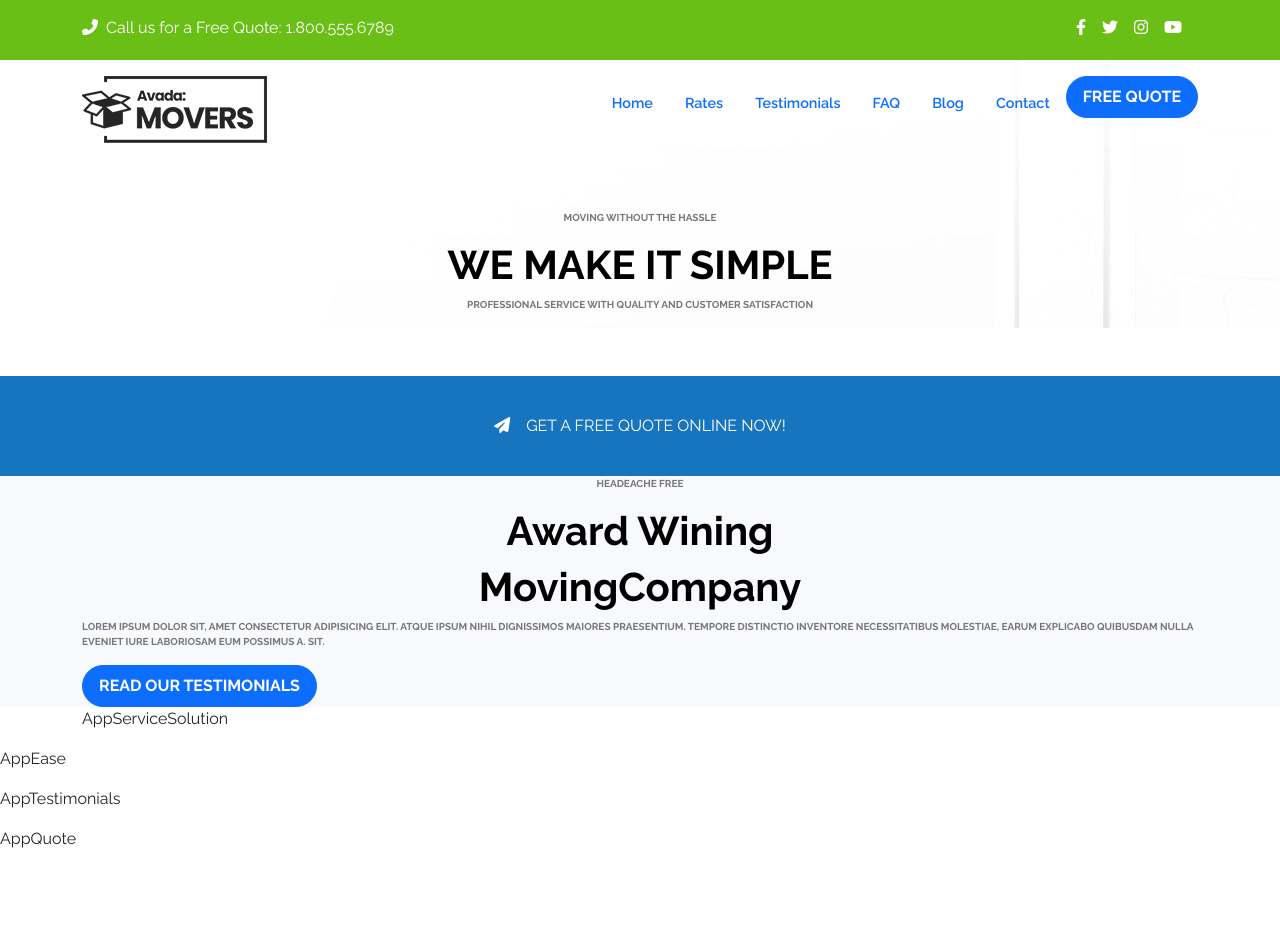
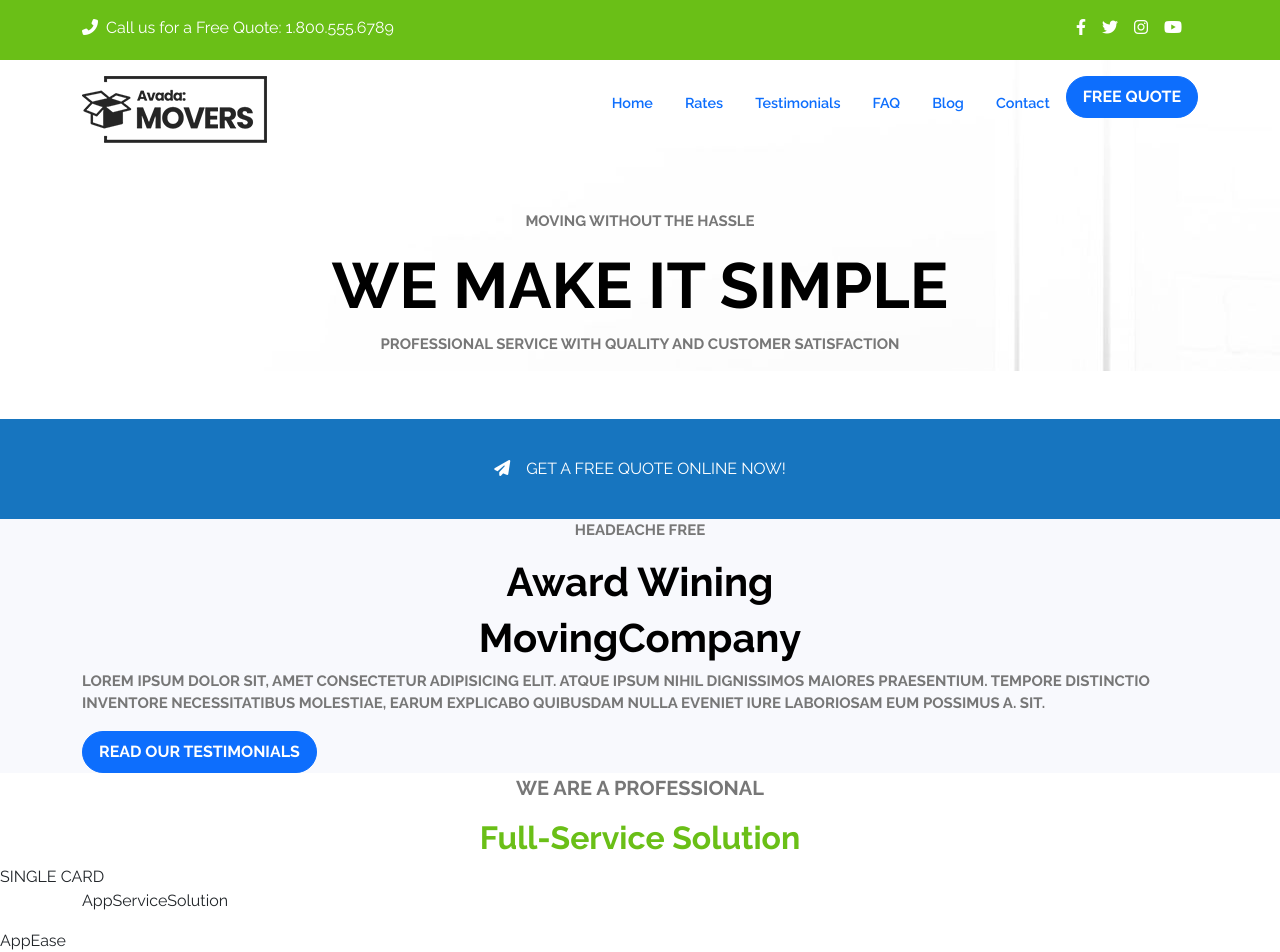
Before and after one commit to DeniseDichiara/proj-html-vuejs, a Vue app: page / in a window 1280 px wide. Shown: the top 952 px of the page. Before the commit the page ends 867 px from the top, so only its background shows below. Built offline with nearby package versions, Linux system fonts and the light colour scheme.

Commit message:
modified secondaryTitle component

```diff
--- a/src/components/AppHeader.vue
+++ b/src/components/AppHeader.vue
@@ -12,7 +12,7 @@
                             Moving without the hassle
                         </p>
 
-                        <h1 class=" fs-1 simple my_moving">
+                        <h1 class=" simple my_moving">
                             WE MAKE IT SIMPLE
                         </h1>
 
@@ -55,22 +55,4 @@ export default {
 .header-bg{
     background-image: url('/img/avada-movers-homeherobackground-final.jpg');
 }
-
-.p-grey {
-    color: #777777;
-    font-weight: bold;
-    font-size: x-small;
-}
-
-.simple {
-    font-size: 50rem;
-    font-weight: bold;
-    color: black;
-}
-
-.my_moving{
-    display: flex;
-    flex-direction: row;
-    justify-content: center;
-}
 </style>
--- a/src/components/AppServiceSolution.vue
+++ b/src/components/AppServiceSolution.vue
@@ -1,4 +1,8 @@
 <template>
+    <div>
+        <SecondaryTitle />
+        <SingleCardService />
+
         <div class="container">
             <div class="row">
                 <div class="col-12">
@@ -9,16 +13,24 @@
                 AppServiceSolution
             </p>
         </div>
+    </div>
 </template>
 
 
 <script>
+import SecondaryTitle from './SecondaryTitle.vue'
+import SingleCardService from './SingleCardService.vue'
+
 export default {
     name: 'AppServiceSolution',
+
+    components: {
+        SecondaryTitle,
+        SingleCardService
+    },
 }
 </script>
 
 
 <style lang="scss">
-
 </style>
--- a/src/components/SecondaryTitle.vue
+++ b/src/components/SecondaryTitle.vue
@@ -1,6 +1,15 @@
 <template>
-    <div>
-        SECONDARY TITLE
+    <div class="container">
+        <div class="row">
+            <div class="col-12">
+                <p class="p-grey text-uppercase my_moving fs-5">
+                    we are a professional
+                </p>
+                <h2 class="my_moving fw-bold">
+                    Full-Service Solution
+                </h2>
+            </div>
+        </div>
     </div>
 </template>
 
@@ -9,11 +18,9 @@
 
 <script>
 export default {
-
+    name: 'SecondaryTitle',
 }
 </script>
 
 
-<style lang="scss">
-
-</style>
+<style lang="scss"></style>
--- a/src/components/SingleCardService.vue
+++ b/src/components/SingleCardService.vue
@@ -9,7 +9,7 @@
 
 <script>
 export default {
-
+    name: 'SingleCardService'
 }
 </script>
 
--- a/src/styles/general.scss
+++ b/src/styles/general.scss
@@ -7,10 +7,14 @@ body{ //? FONT DA MODIFICARE- POSSIBILE ROBOTO
 }
 
 h1{
+    font-size: 4rem;
+}
+
+h2{
     color:#6abf17;
 }
 
-h2{
+h3{
     color: #1775bf;
 }
 
@@ -43,3 +47,20 @@ a{
     padding: 0.5rem 1rem;
     font-weight: bold;
 }
+
+.p-grey {
+    color: #777777;
+    font-weight: bold;
+    font-size: 15px;
+}
+
+.simple {
+    font-weight: bold;
+    color: black;
+}
+
+.my_moving{
+    display: flex;
+    flex-direction: row;
+    justify-content: center;
+}
```
Lines whose indentation alone changed are shown as unchanged.
